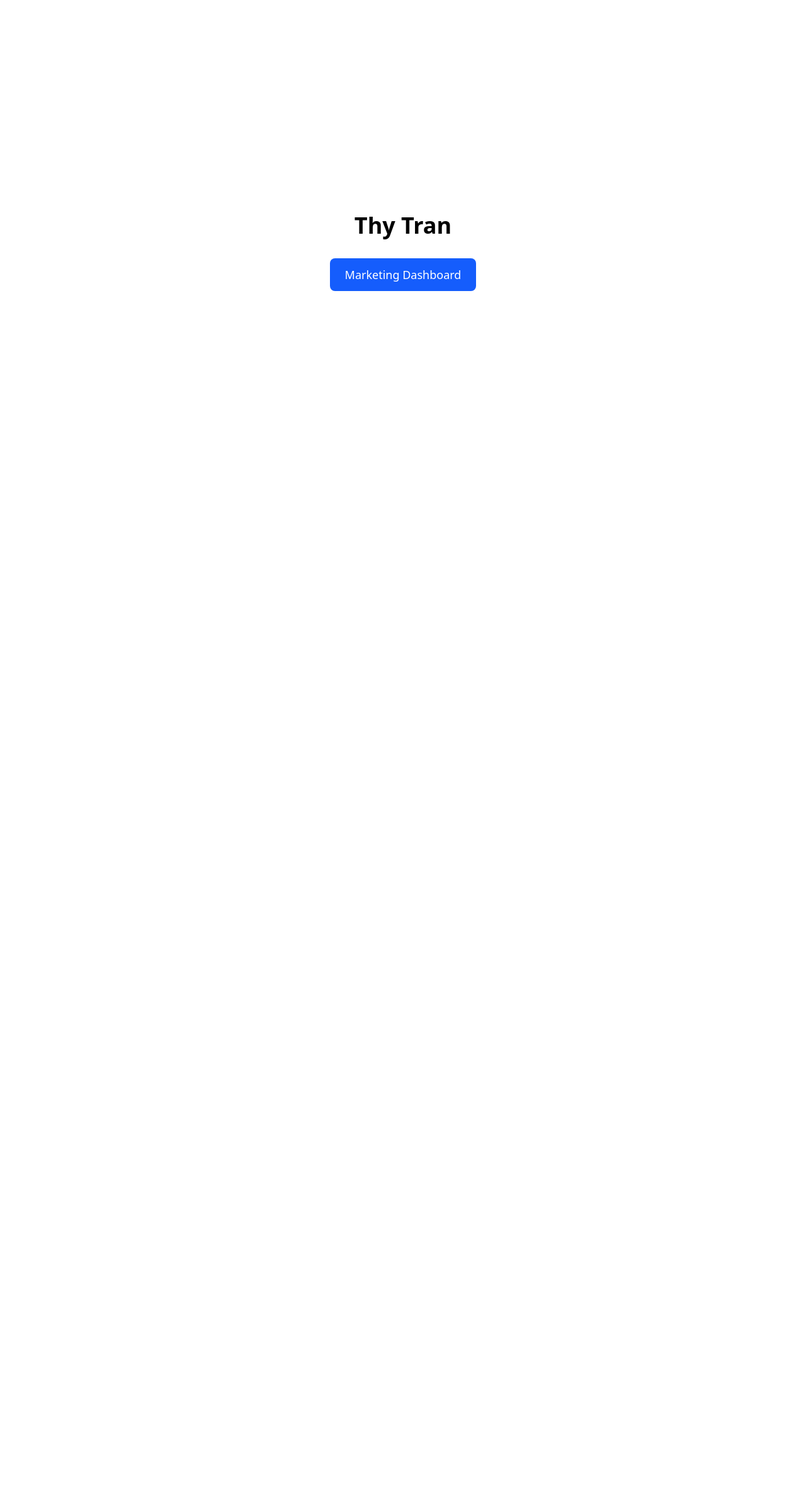
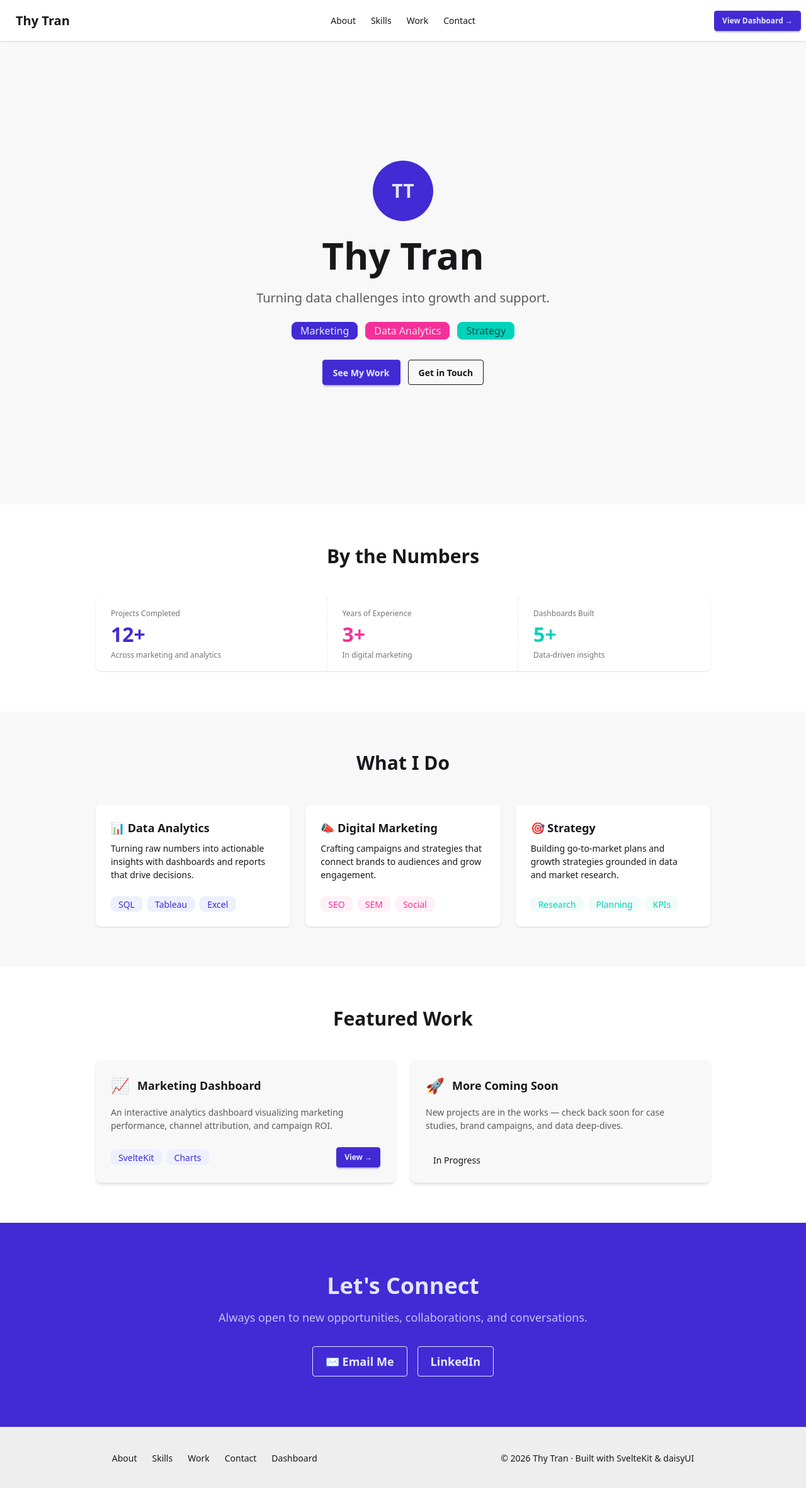
Before and after one commit to thysayscheese/portfolio, a SvelteKit app: page / in a window 1280 px wide. Shown: the top 2362 px of the page at 63% size. Before the commit the page ends 800 px from the top, so only its background shows below. Built offline with nearby package versions, Linux system fonts and the light colour scheme.

Commit message:
add templated landing page

```diff
--- a/package.json
+++ b/package.json
@@ -20,6 +20,7 @@
 		"@sveltejs/vite-plugin-svelte": "^6.2.4",
 		"@tailwindcss/typography": "^0.5.19",
 		"@tailwindcss/vite": "^4.1.18",
+		"daisyui": "^5.5.19",
 		"prettier": "^3.8.1",
 		"prettier-plugin-svelte": "^3.4.1",
 		"prettier-plugin-tailwindcss": "^0.7.2",
--- a/src/routes/+page.svelte
+++ b/src/routes/+page.svelte
@@ -1,19 +1,190 @@
 <script>
-	import { resolve } from '$app/paths';
+import { resolve } from '$app/paths';
 </script>
 
 <svelte:head>
-	<title>Thy Tran Portfolio</title>
+<title>Thy Tran Portfolio</title>
 </svelte:head>
 
-<main class="min-h-screen flex items-center justify-center">
-	<div class="text-center">
-		<h1 class="text-4xl font-bold mb-8">Thy Tran</h1>
-		<a
-			href={resolve('/marketing-dashboard')}
-			class="inline-block px-6 py-3 bg-blue-600 text-white rounded-lg hover:bg-blue-700 transition-colors text-lg"
-		>
-			Marketing Dashboard
-		</a>
-	</div>
-</main>
+<!-- Navbar -->
+<div class="navbar bg-base-100 shadow-sm sticky top-0 z-50">
+<div class="navbar-start">
+<a href="/" class="btn btn-ghost text-xl font-bold">Thy Tran</a>
+</div>
+<div class="navbar-center hidden lg:flex">
+<ul class="menu menu-horizontal px-1">
+<li><a href="#about">About</a></li>
+<li><a href="#skills">Skills</a></li>
+<li><a href="#work">Work</a></li>
+<li><a href="#contact">Contact</a></li>
+</ul>
+</div>
+<div class="navbar-end">
+<a href={resolve('/marketing-dashboard')} class="btn btn-primary btn-sm">View Dashboard →</a>
+</div>
+</div>
+
+<!-- Hero -->
+<section class="hero min-h-[calc(100vh-4rem)] bg-base-200" id="about">
+<div class="hero-content text-center">
+<div class="max-w-2xl">
+<div class="avatar avatar-placeholder mb-6">
+<div class="bg-primary text-primary-content w-24 rounded-full">
+<span class="text-3xl font-bold">TT</span>
+</div>
+</div>
+<h1 class="text-6xl font-bold">Thy Tran</h1>
+<p class="py-6 text-xl text-base-content/70">
+Turning data challenges into growth and support.
+</p>
+<div class="flex flex-wrap gap-3 justify-center mb-8">
+<span class="badge badge-primary badge-lg">Marketing</span>
+<span class="badge badge-secondary badge-lg">Data Analytics</span>
+<span class="badge badge-accent badge-lg">Strategy</span>
+</div>
+<div class="flex flex-wrap gap-3 justify-center">
+<a href="#work" class="btn btn-primary">See My Work</a>
+<a href="#contact" class="btn btn-outline">Get in Touch</a>
+</div>
+</div>
+</div>
+</section>
+
+<!-- Stats -->
+<section class="py-16 bg-base-100" id="skills">
+<div class="max-w-5xl mx-auto px-6">
+<h2 class="text-3xl font-bold text-center mb-12">By the Numbers</h2>
+<div class="stats stats-vertical sm:stats-horizontal shadow w-full">
+<div class="stat">
+<div class="stat-title">Projects Completed</div>
+<div class="stat-value text-primary">12+</div>
+<div class="stat-desc">Across marketing and analytics</div>
+</div>
+<div class="stat">
+<div class="stat-title">Years of Experience</div>
+<div class="stat-value text-secondary">3+</div>
+<div class="stat-desc">In digital marketing</div>
+</div>
+<div class="stat">
+<div class="stat-title">Dashboards Built</div>
+<div class="stat-value text-accent">5+</div>
+<div class="stat-desc">Data-driven insights</div>
+</div>
+</div>
+</div>
+</section>
+
+<!-- Skills Cards -->
+<section class="py-16 bg-base-200">
+<div class="max-w-5xl mx-auto px-6">
+<h2 class="text-3xl font-bold text-center mb-12">What I Do</h2>
+<div class="grid grid-cols-1 sm:grid-cols-2 lg:grid-cols-3 gap-6">
+<div class="card bg-base-100 card-md shadow">
+<div class="card-body">
+<h3 class="card-title">📊 Data Analytics</h3>
+<p>Turning raw numbers into actionable insights with dashboards and reports that drive decisions.</p>
+<div class="card-actions mt-4 flex-wrap gap-2">
+<span class="badge badge-soft badge-primary">SQL</span>
+<span class="badge badge-soft badge-primary">Tableau</span>
+<span class="badge badge-soft badge-primary">Excel</span>
+</div>
+</div>
+</div>
+<div class="card bg-base-100 card-md shadow">
+<div class="card-body">
+<h3 class="card-title">📣 Digital Marketing</h3>
+<p>Crafting campaigns and strategies that connect brands to audiences and grow engagement.</p>
+<div class="card-actions mt-4 flex-wrap gap-2">
+<span class="badge badge-soft badge-secondary">SEO</span>
+<span class="badge badge-soft badge-secondary">SEM</span>
+<span class="badge badge-soft badge-secondary">Social</span>
+</div>
+</div>
+</div>
+<div class="card bg-base-100 card-md shadow">
+<div class="card-body">
+<h3 class="card-title">🎯 Strategy</h3>
+<p>Building go-to-market plans and growth strategies grounded in data and market research.</p>
+<div class="card-actions mt-4 flex-wrap gap-2">
+<span class="badge badge-soft badge-accent">Research</span>
+<span class="badge badge-soft badge-accent">Planning</span>
+<span class="badge badge-soft badge-accent">KPIs</span>
+</div>
+</div>
+</div>
+</div>
+</div>
+</section>
+
+<!-- Work / Projects -->
+<section class="py-16 bg-base-100" id="work">
+<div class="max-w-5xl mx-auto px-6">
+<h2 class="text-3xl font-bold text-center mb-12">Featured Work</h2>
+<div class="grid grid-cols-1 sm:grid-cols-2 gap-6">
+<div class="card bg-base-200 card-md shadow-md hover:shadow-lg transition-shadow">
+<div class="card-body">
+<div class="flex items-center gap-3 mb-2">
+<span class="text-2xl">📈</span>
+<h3 class="card-title">Marketing Dashboard</h3>
+</div>
+<p class="text-base-content/70">
+An interactive analytics dashboard visualizing marketing performance, channel attribution, and campaign ROI.
+</p>
+<div class="card-actions justify-between items-center mt-4">
+<div class="flex gap-2 flex-wrap">
+<span class="badge badge-soft badge-primary">SvelteKit</span>
+<span class="badge badge-soft badge-primary">Charts</span>
+</div>
+<a href={resolve('/marketing-dashboard')} class="btn btn-primary btn-sm">View →</a>
+</div>
+</div>
+</div>
+<div class="card bg-base-200 card-md shadow-md">
+<div class="card-body">
+<div class="flex items-center gap-3 mb-2">
+<span class="text-2xl">🚀</span>
+<h3 class="card-title">More Coming Soon</h3>
+</div>
+<p class="text-base-content/70">
+New projects are in the works — check back soon for case studies, brand campaigns, and data deep-dives.
+</p>
+<div class="card-actions mt-4">
+<span class="badge badge-ghost">In Progress</span>
+</div>
+</div>
+</div>
+</div>
+</div>
+</section>
+
+<!-- Contact CTA -->
+<section class="py-20 bg-primary text-primary-content" id="contact">
+<div class="max-w-2xl mx-auto px-6 text-center">
+<h2 class="text-4xl font-bold mb-4">Let's Connect</h2>
+<p class="text-primary-content/80 text-lg mb-8">
+Always open to new opportunities, collaborations, and conversations.
+</p>
+<div class="flex flex-wrap gap-4 justify-center">
+<a href="mailto:thy@example.com" class="btn btn-outline btn-lg" style="color: oklch(var(--pc)); border-color: oklch(var(--pc));">
+✉ Email Me
+</a>
+<a href="https://linkedin.com" target="_blank" rel="noopener noreferrer" class="btn btn-outline btn-lg" style="color: oklch(var(--pc)); border-color: oklch(var(--pc));">
+LinkedIn
+</a>
+</div>
+</div>
+</section>
+
+<!-- Footer -->
+<footer class="footer footer-center bg-base-300 text-base-content p-10">
+<nav class="grid grid-flow-col gap-6">
+<a href="#about" class="link link-hover">About</a>
+<a href="#skills" class="link link-hover">Skills</a>
+<a href="#work" class="link link-hover">Work</a>
+<a href="#contact" class="link link-hover">Contact</a>
+<a href={resolve('/marketing-dashboard')} class="link link-hover">Dashboard</a>
+</nav>
+<aside>
+<p>© 2026 Thy Tran · Built with SvelteKit & daisyUI</p>
+</aside>
+</footer>
--- a/src/routes/layout.css
+++ b/src/routes/layout.css
@@ -1,2 +1,3 @@
 @import 'tailwindcss';
 @plugin '@tailwindcss/typography';
+@plugin "daisyui";
```
Also changed, not shown: 1 other file (tests, documents, lock files or other folders).
